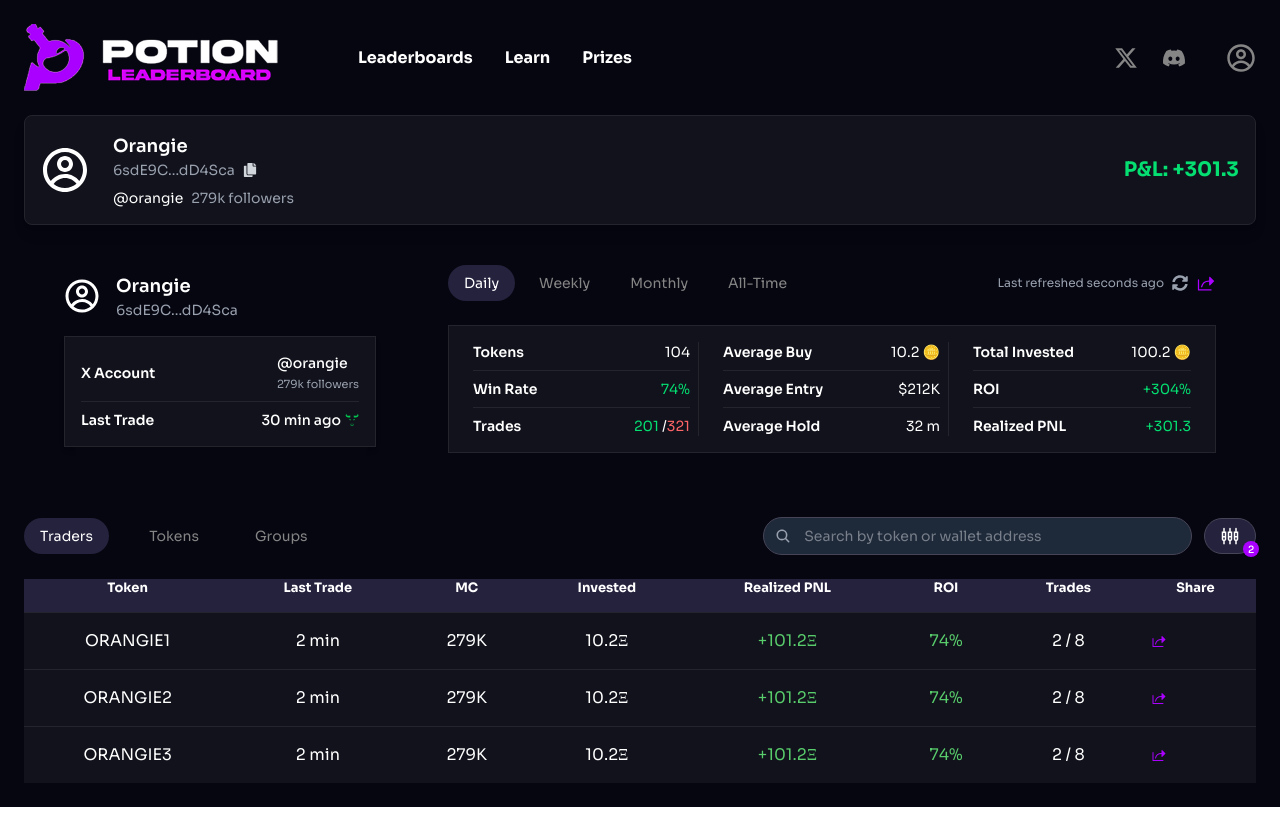
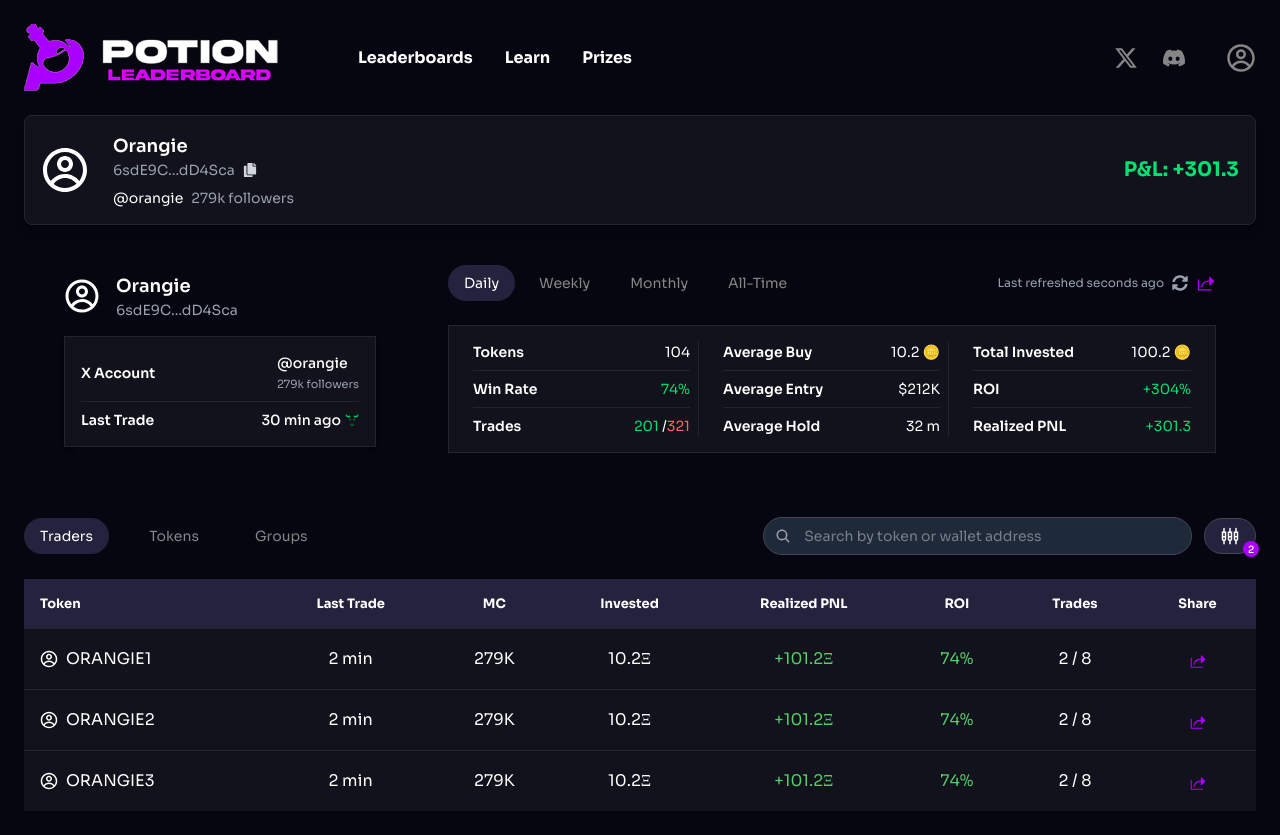
Before and after one commit to favourAyomikun/bounty-potion, a React (Vite) app: page /leaderboard-dashboard in a window 1280 px wide. Before the commit the page ends 807 px from the top, so only its background shows below. Built offline with nearby package versions, Linux system fonts and the light colour scheme.

Commit message:
made some changes to the leaderboard dashboard page

```diff
--- a/src/pages/LeaderboardDashboard.jsx
+++ b/src/pages/LeaderboardDashboard.jsx
@@ -75,7 +75,7 @@
                 </div>
 
                 {/* Current P&L */}
-                <div className="text-green-400 text-xl font-bold mt-3 sm:mt-0 text-center sm:text-right w-full sm:w-auto">
+                <div className="text-green-400 text-base sm:text-lg md:text-xl font-bold mt-3 sm:mt-0 text-center sm:text-right w-full sm:w-auto">
                     P&L: {profile.pnl}
                 </div>
             </div>
@@ -150,48 +150,55 @@
                 <table className="w-full">
                     <thead className="bg-[#25223D] text-gray-400 text-xs">
                         <tr>
-                            <th className="pb-4 px-4 font-bold text-xs md:text-[13px] text-white align-middle">
+                            <th className="py-4 px-4 font-bold text-xs md:text-[13px] text-white align-middle text-left">
                                 Token
                             </th>
-                            <th className="pb-4 px-4 font-bold text-xs md:text-[13px] text-white align-middle">
+                            <th className="py-4 px-4 font-bold text-xs md:text-[13px] text-white align-middle">
                                 Last Trade
                             </th>
-                            <th className="pb-4 px-4 font-bold text-xs md:text-[13px] text-white align-middle">
+                            <th className="py-4 px-4 font-bold text-xs md:text-[13px] text-white align-middle">
                                 MC
                             </th>
-                            <th className="pb-4 px-4 font-bold text-xs md:text-[13px] text-white align-middle">
+                            <th className="py-4 px-4 font-bold text-xs md:text-[13px] text-white align-middle">
                                 Invested
                             </th>
-                            <th className="pb-4 px-4 font-bold text-xs md:text-[13px] text-white align-middle">
+                            <th className="py-4 px-4 font-bold text-xs md:text-[13px] text-white align-middle">
                                 Realized PNL
                             </th>
-                            <th className="pb-4 px-4 font-bold text-xs md:text-[13px] text-white align-middle">
+                            <th className="py-4 px-4 font-bold text-xs md:text-[13px] text-white align-middle">
                                 ROI
                             </th>
-                            <th className="pb-4 px-4 font-bold text-xs md:text-[13px] text-white align-middle">
+                            <th className="py-4 px-4 font-bold text-xs md:text-[13px] text-white align-middle">
                                 Trades
                             </th>
-                            <th className="pb-4 px-4 font-bold text-xs md:text-[13px] text-white align-middle">Share</th>
+                            <th className="py-4 px-4 font-bold text-xs md:text-[13px] text-white align-middle">
+                                Share
+                            </th>
                         </tr>
                     </thead>
                     <tbody>
                         {filteredData.length > 0 ? (
                             filteredData.map((data, index) => (
-                                <tr key={index} className="border-t border-[#23242C] bg-[#11121B] text-center">
-                                    <td className="py-2 md:py-4 px-2 md:px-4 text-sm md:text-base align-middle">{data.token}</td>
-                                    <td className="py-2 md:py-4 px-2 md:px-4 text-sm md:text-base align-middle">{data.lastTrade}</td>
-                                    <td className="py-2 md:py-4 px-2 md:px-4 text-sm md:text-base align-middle">{data.mc}</td>
-                                    <td className="py-2 md:py-4 px-2 md:px-4 text-sm md:text-base align-middle">{data.invested}</td>
-                                    <td className="py-2 md:py-4 px-2 md:px-4 text-sm md:text-base align-middle text-[#59CC6C]">{data.realizedPNL}</td>
-                                    <td className="py-2 md:py-4 px-2 md:px-4 text-sm md:text-base align-middle text-[#59CC6C]">{data.roi}</td>
-                                    <td className="py-2 md:py-4 px-2 md:px-4 text-sm md:text-base align-middle">{data.trades}</td>
+                                <tr key={index} className="border-t border-[#23242C] bg-[#11121B] hover:bg-[#1a1b27] transition-all duration-300 ease-in-out cursor-pointer">
                                     <td className="py-2 md:py-4 px-2 md:px-4 text-sm md:text-base align-middle">
-                                        <PiShareFill className="text-[#AA00FF]" />
+                                        <div className="flex items-center space-x-2 text-left">
+                                            <CgProfile className="text-lg flex-shrink-0" />
+                                            <span>{data.token}</span>
+                                        </div>
+                                    </td>
+                                    <td className="py-2 md:py-4 px-2 md:px-4 text-sm md:text-base align-middle text-center">{data.lastTrade}</td>
+                                    <td className="py-2 md:py-4 px-2 md:px-4 text-sm md:text-base align-middle text-center">{data.mc}</td>
+                                    <td className="py-2 md:py-4 px-2 md:px-4 text-sm md:text-base align-middle text-center">{data.invested}</td>
+                                    <td className="py-2 md:py-4 px-2 md:px-4 text-sm md:text-base align-middle text-center text-[#59CC6C]">{data.realizedPNL}</td>
+                                    <td className="py-2 md:py-4 px-2 md:px-4 text-sm md:text-base align-middle text-center text-[#59CC6C]">{data.roi}</td>
+                                    <td className="py-2 md:py-4 px-2 md:px-4 text-sm md:text-base align-middle text-center">{data.trades}</td>
+                                    <td className="py-2 md:py-4 px-2 md:px-4 text-base md:text-lg align-middle text-center">
+                                        <PiShareFill className="text-[#AA00FF] hover:text-[#7d5094] cursor-pointer inline" />
                                     </td>
                                 </tr>
                             ))
                         ) : (
-                            <tr><td colSpan="8" className="text-center">No results found</td></tr>
+                            <tr><td colSpan="8" className="text-center py-4">No results found</td></tr>
                         )}
                     </tbody>
                 </table>
```
